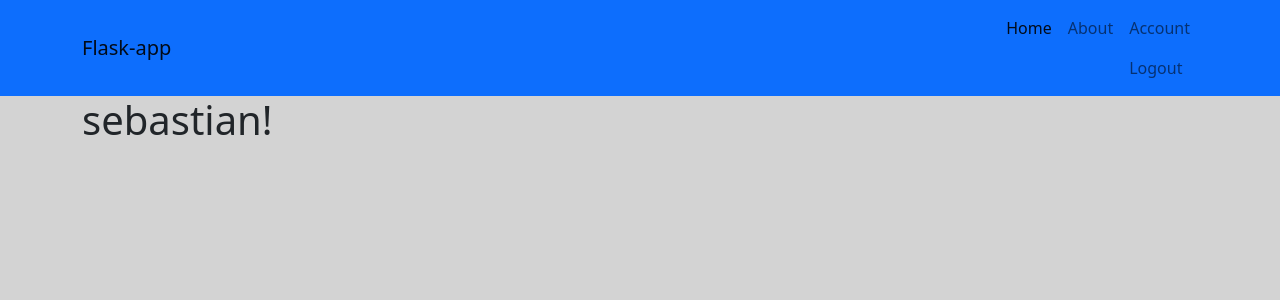
After one commit to SebastianLomme/flask-app-cd, a Flask app: page /account in a window 1280 px wide. The commit adds this page. Shown: the top 300 px of the page. Run offline with Flask 2, Linux system fonts and the light colour scheme; a user stored in the database is signed in.

```diff
--- a/app/routes.py
+++ b/app/routes.py
@@ -1,8 +1,10 @@
-from flask import render_template, url_for, flash, redirect
+from flask import render_template, url_for, flash, redirect, request
 from wtforms.validators import Email
 from app.models import User
 from app.forms import RegistrationForm, LoginForm
 from app import app, bcrypt, db
+from flask_login import login_user, current_user, logout_user, login_required
+
 
 @app.route("/")
 def home():
@@ -11,6 +13,8 @@ def home():
 
 @app.route("/register", methods=["GET", "POST"])
 def register():
+    if current_user.is_authenticated:
+        return redirect(url_for("home"))
     form = RegistrationForm()
     if form.validate_on_submit():
         pw_hash = bcrypt.generate_password_hash(form.password.data).decode("utf-8")
@@ -19,20 +23,23 @@ def register():
         db.session.commit()
         flash(f"Account created for {form.username.data}", "success")
         return redirect(url_for("home"))
-
     return render_template("register.html", title="register", form=form)
 
 
 @app.route("/login", methods=["GET", "POST"])
 def login():
+    if current_user.is_authenticated:
+        return redirect(url_for("home"))
     form = LoginForm()
     if form.validate_on_submit():
         user = User.query.filter_by(email=form.email.data).first()
-        if form.email.data == user.email and bcrypt.check_password_hash(user.password ,form.password.data):
+        if user and bcrypt.check_password_hash(user.password ,form.password.data):
             flash(f"Welcome {user.username} you are succesvul logged in!", "success")
-            return redirect(url_for("home"))
+            login_user(user, remember=form.remember.data)
+            next_page = request.args.get("next")
+            return redirect(next_page) if next_page else redirect(url_for("home"))
         else:
-            flash("Login unsuccessfull. Please check username and password", "danger")
+            flash("Login unsuccessfull. Please check email and password", "danger")
 
     return render_template("login.html", title="login", form=form)
 
@@ -40,3 +47,19 @@ def login():
 @app.route("/about")
 def about():
     return render_template("about.html")
+
+@app.errorhandler(404)
+def page_not_found(e):
+    # note that we set the 404 status explicitly
+    return render_template('404.html'), 404
+
+@app.route("/logout")
+def logout():
+    logout_user()
+    flash("Successfull logout.",  "success")
+    return redirect(url_for("home"))
+
+@app.route("/account")
+@login_required
+def account():
+    return render_template("account.html", title="Account")
--- /dev/null
+++ b/app/templates/404.html
@@ -0,0 +1,5 @@
+<!DOCTYPE html>
+{% extends "base.html"%}
+{% block content %}
+    <h1>This is the 404 page!</h1>
+{% endblock %}
--- /dev/null
+++ b/app/templates/account.html
@@ -0,0 +1,5 @@
+<!DOCTYPE html>
+{% extends "base.html"%}
+{% block content %}
+    <h1>{{current_user.username}}!</h1>
+{% endblock %}
--- a/app/templates/base.html
+++ b/app/templates/base.html
@@ -26,8 +26,21 @@
             <a class="nav-link active" aria-current="page" href="{{url_for('home')}}">Home</a>
           </li>
           <li class="nav-item">
-            <a class="nav-link" href="{{url_for('about')}}" >about</a>
+            <a class="nav-link" href="{{url_for('about')}}" >About</a>
           </li>
+          {% if current_user.is_authenticated %}
+          <li class="nav-item">
+            <a class="nav-link" href="{{url_for('account')}}" >Account</a>
+            <a class="nav-link" href="{{url_for('logout')}}" >Logout</a>
+          </li>
+          {% else %}
+          <li class="nav-item">
+            <a class="nav-link" href="{{url_for('login')}}" >Login</a>
+          </li>
+          <li class="nav-item">
+            <a class="nav-link" href="{{url_for('register')}}" >Register</a>
+          </li>
+          {% endif %}
         </ul>
       </div>
     </div>
--- a/app/templates/home.html
+++ b/app/templates/home.html
@@ -2,5 +2,4 @@
 {% extends "base.html" %}
 {% block content%}
     <h1>This is the home page!</h1>
-    <button class="btn btn-primary">Login</button>
 {% endblock %}
--- a/main.py
+++ b/main.py
@@ -4,5 +4,5 @@ def plus(num1, num2):
     return num1 + num2
 
 
-# if __name__ == "__main__":
-#     app.run(debug=True)
+if __name__ == "__main__":
+    app.run(debug=True)
--- a/requirements.txt
+++ b/requirements.txt
@@ -4,3 +4,4 @@ Flask-WTF==1.0.0
 email_validator==1.1.3
 flask-sqlalchemy==2.5.1
 flask-bcrypt==0.7.1
+flask-login==0.5.0
```
Also changed, not shown: app/__init__.py (+5 -2 lines), app/forms.py (+12 -1 lines), app/models.py (+8 -2 lines), app/site.db (added), 1 other file.
